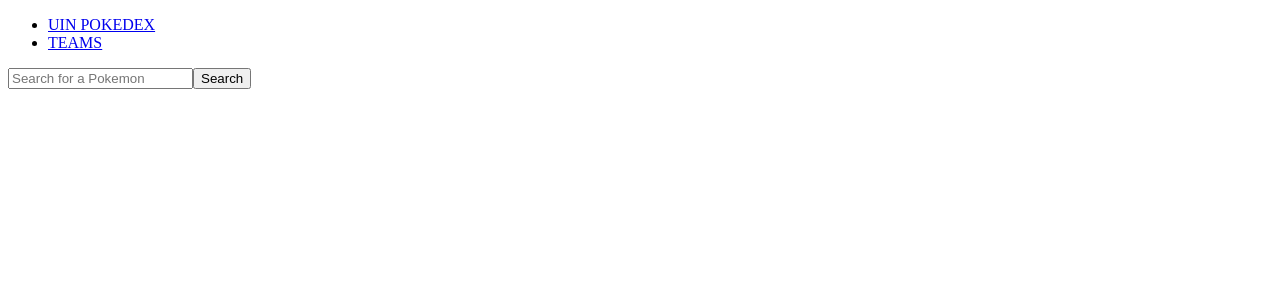
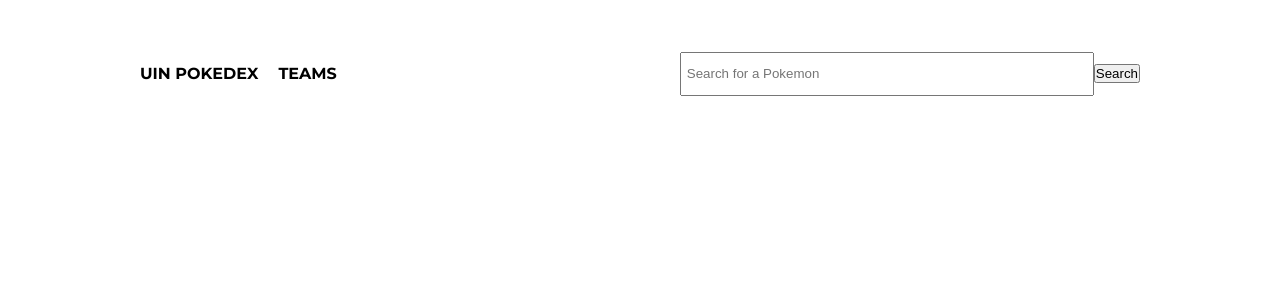
Before and after one commit to Sonus1999/GruppeEksamen2024, a React (Vite) app in the folder frontend/: page /teams in a window 1280 px wide. Shown: the top 300 px of the page. Built offline with nearby package versions, Linux system fonts and the light colour scheme.

Commit message:
Første utkast av sass til home side + basic main sass
Endret også litt på home.jsx for å få til flex bokser

```diff
--- a/frontend/src/components/Home.jsx
+++ b/frontend/src/components/Home.jsx
@@ -1,6 +1,7 @@
 import PokeCard from './PokeCard'
 import { useState, useEffect } from 'react'
 import TypeCard from './TypeCard';
+import '../styles/home.scss'
 
 export default function Home(){
     const [pokemon, setPokemon] = useState([])
@@ -19,9 +20,9 @@ export default function Home(){
 
 
     return(
-        <>
+      <>
+        <h1>MAIN POKEMONS</h1>
         <section className='pokemondisplay'>
-            <h1>MAIN POKEMONS</h1>
             {pokemon?.map(singlepoke =>(
                 <PokeCard
                 key={singlepoke.name}
@@ -30,8 +31,9 @@ export default function Home(){
                 ></PokeCard>
             ))}
         </section>
+
+        <h2>TYPES</h2>
         <section className='typesdisplay'>
-            <h2>TYPES</h2>
             {types?.map(type =>(
                 <TypeCard
                 key={type.name}
@@ -39,6 +41,6 @@ export default function Home(){
                 </TypeCard>
             ))}
         </section>
-        </>
+      </>
     )
 }
--- a/frontend/src/components/Pokemon.jsx
+++ b/frontend/src/components/Pokemon.jsx
@@ -1,5 +1,6 @@
 import { useEffect, useState } from 'react'
 import { useParams } from 'react-router-dom'
+import '../styles/pokemon.scss'
 
 export default function Pokemon() {
   const { pokemon } = useParams()
--- a/frontend/src/components/Type.jsx
+++ b/frontend/src/components/Type.jsx
@@ -1,6 +1,7 @@
 import { useEffect, useState } from 'react'
 import { useParams, Link } from 'react-router-dom'
 import PokeCard from './PokeCard'
+import '../styles/type.scss'
 
 export default function Type() {
   const { type } = useParams()
--- /dev/null
+++ b/frontend/src/styles/home.scss
@@ -0,0 +1,21 @@
+.pokemondisplay {
+    display: flex;
+    flex-wrap: wrap;
+    justify-content: space-between;
+
+    article {
+      flex-basis: calc(30% - 10px);
+      margin-bottom: 10px;
+    }
+  }
+
+  .typesdisplay {
+    display: flex;
+    flex-wrap: wrap;
+    justify-content: space-between;
+
+    article {
+      flex-basis: calc(16.66% - 10px);
+      margin-bottom: 10px;
+    }
+  }
--- a/frontend/src/styles/main.scss
+++ b/frontend/src/styles/main.scss
@@ -1,73 +1,39 @@
-img{
-    max-width: 50px;
+@import url('https://fonts.googleapis.com/css2?family=Montserrat:wght@400;600;700&display=swap');
+
+$font: 'Montserrat', sans-serif;
+
+* {
+  list-style-type: none;
+  padding: 0;
+  text-decoration: none;
+  color: inherit;
 }
 
-.pokemondisplay{
-    display: flex;
-    flex-direction: row;
-    gap: 10px;
+body {
+  font-family: $font;
+  max-width: 1000px;
+  margin: 0 auto;
 }
 
-.typesdisplay{
-    display: flex;
-    flex-direction: row;
-    gap: 10px;
+header {
+  display: flex;
+  justify-content: space-between;
+  align-items: center;
+  margin: 3rem 0rem 4rem 0rem;
+  font-weight: bold;
+
+  nav {
+    ul {
+      display: flex;
+      gap: 20px;
+      list-style-type: none;
+      padding: 0;
+    }
+  }
 }
 
-.normal{
-    background-color: #dce1e6;
-  }
-  .fighting{
-    background-color: #f0c3d0;
-  }
-  .flying{
-    background-color: #dce4f4;
-  }
-  .poison{
-    background-color: #e6caf2;
-  }
-  .ground{
-    background-color: #f2c8b4;
-  }
-  .rock{
-    background-color: #f7eed4;
-  }
-  .bug{
-    background-color: #eaf4d3;
-  }
-  .ghost{
-    background-color: #d0d9f4;
-  }
-  .steel{
-    background-color: #d4edf7;
-  }
-  .fire{
-    background-color: #f4d5bf;
-  }
-  .water{
-    background-color: #cbe1f9;
-  }
-  .grass{
-    background-color: #cdf9c8;
-  }
-  .electric{
-    background-color: #f4eab8;
-  }
-  .psychic{
-    background-color: #f2c2c4;
-  }
-  .ice{
-    background-color: #d6f9f3;
-  }
-  .dragon{
-    background-color: #c6dff4;
-  }
-  .dark{
-    background-color: #d3cae3;
-  }
-  .fairy{
-    background-color: #f9dbf6;
-  }
-  .unknown, .shadow, .stellar{
-    visibility: hidden;
-  }
+input {
+  width: 400px;
+  height: 30px;
+  padding: 5px;
+}
--- /dev/null
+++ b/frontend/src/styles/type.scss
@@ -0,0 +1,57 @@
+.normal{
+    background-color: #dce1e6;
+  }
+  .fighting{
+    background-color: #f0c3d0;
+  }
+  .flying{
+    background-color: #dce4f4;
+  }
+  .poison{
+    background-color: #e6caf2;
+  }
+  .ground{
+    background-color: #f2c8b4;
+  }
+  .rock{
+    background-color: #f7eed4;
+  }
+  .bug{
+    background-color: #eaf4d3;
+  }
+  .ghost{
+    background-color: #d0d9f4;
+  }
+  .steel{
+    background-color: #d4edf7;
+  }
+  .fire{
+    background-color: #f4d5bf;
+  }
+  .water{
+    background-color: #cbe1f9;
+  }
+  .grass{
+    background-color: #cdf9c8;
+  }
+  .electric{
+    background-color: #f4eab8;
+  }
+  .psychic{
+    background-color: #f2c2c4;
+  }
+  .ice{
+    background-color: #d6f9f3;
+  }
+  .dragon{
+    background-color: #c6dff4;
+  }
+  .dark{
+    background-color: #d3cae3;
+  }
+  .fairy{
+    background-color: #f9dbf6;
+  }
+  .unknown, .shadow, .stellar{
+    visibility: hidden;
+  }
```
Also changed, not shown: frontend/src/styles/pokemon.scss (added).
